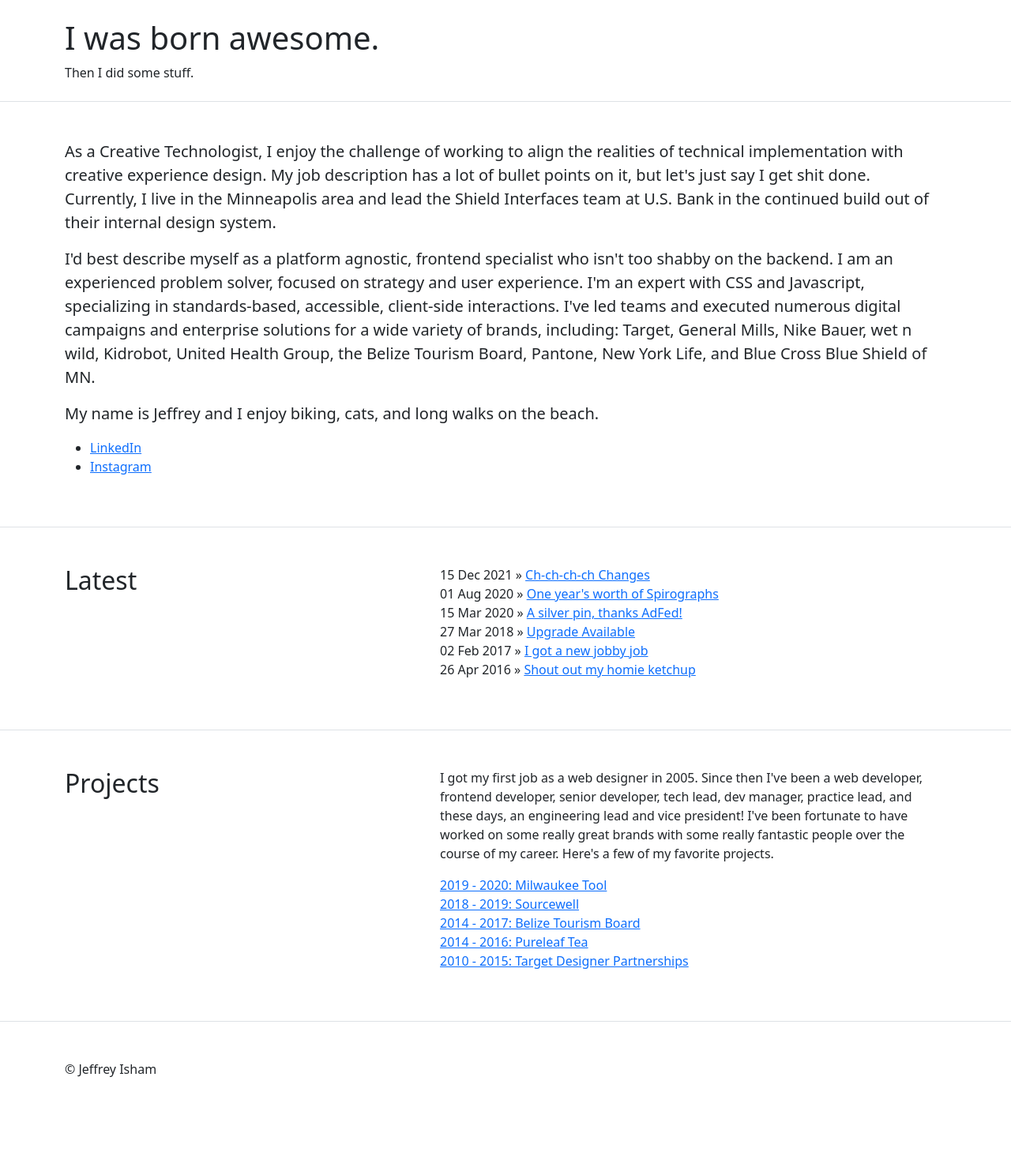
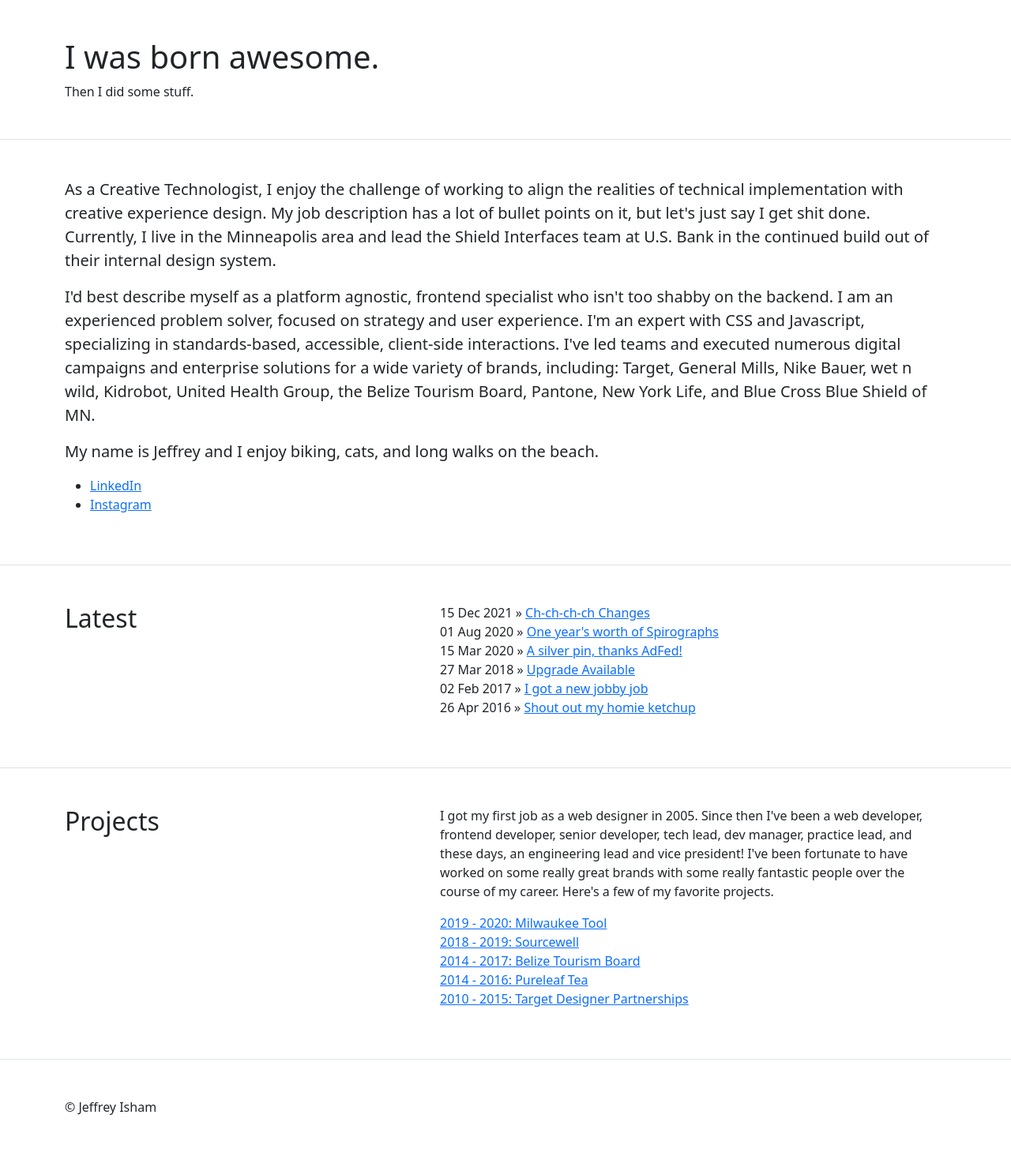
Before and after one commit to jeffreyisham/jeffreyisham.github.io, a Jekyll site: the page built from index.html, in a window 1280 px wide. Shown: the whole page at 79% size. Built offline with Jekyll 4.4.1, drawn with Linux system fonts in a browser that asks for light colours; before the commit the page ends 1430 px from its top, so only the background shows below that.

Commit message:
Update site-header.html

```diff
--- a/_includes/site-header.html
+++ b/_includes/site-header.html
@@ -1,5 +1,5 @@
 <div class="border-bottom">
-  <header class="container py-4 site-header">
+  <header class="container py-5 site-header">
     <h1 class="site-title">I was born awesome.</h1>
     <div class="site-description">Then I did some stuff.</div>
   </header>
```
